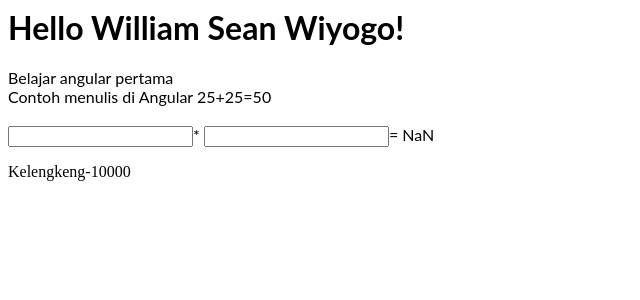
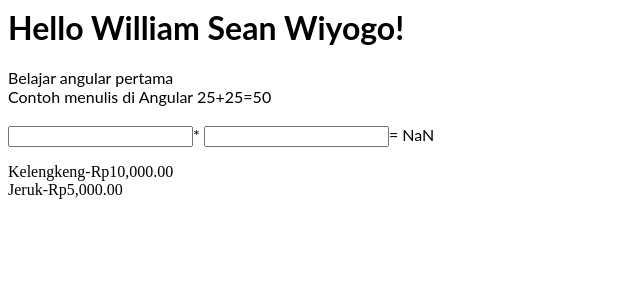
Before and after one commit to william-source/angular1, an Angular app: page / in a window 1280 px wide. Shown: the top 300 px of the page, without its empty margins (0-640 px from the left). Built offline with nearby package versions, Linux system fonts and the light colour scheme.

Commit message:
2 files modified-Coba3

```diff
--- a/src/app/app.component.html
+++ b/src/app/app.component.html
@@ -10,6 +10,6 @@
  {{a*b}}
 </p>
 
-<div>
-  {{item.nama}}-{{item.harga}}
+	<div *ngFor="let buah of itembuah">
+		{{buah.nama}}-{{buah.harga|currency :'Rp'}}
 	</div>
--- a/src/app/app.component.ts
+++ b/src/app/app.component.ts
@@ -7,8 +7,12 @@
 })
 export class AppComponent  {
   name = 'William Sean Wiyogo';
-  item = {
+  itembuah = [{
     nama : 'Kelengkeng',
     harga : 10000
-  };
+  },{
+    nama:'Jeruk',
+    harga:5000
+  }];
+
 }
```
Lines whose indentation alone changed are shown as unchanged.
